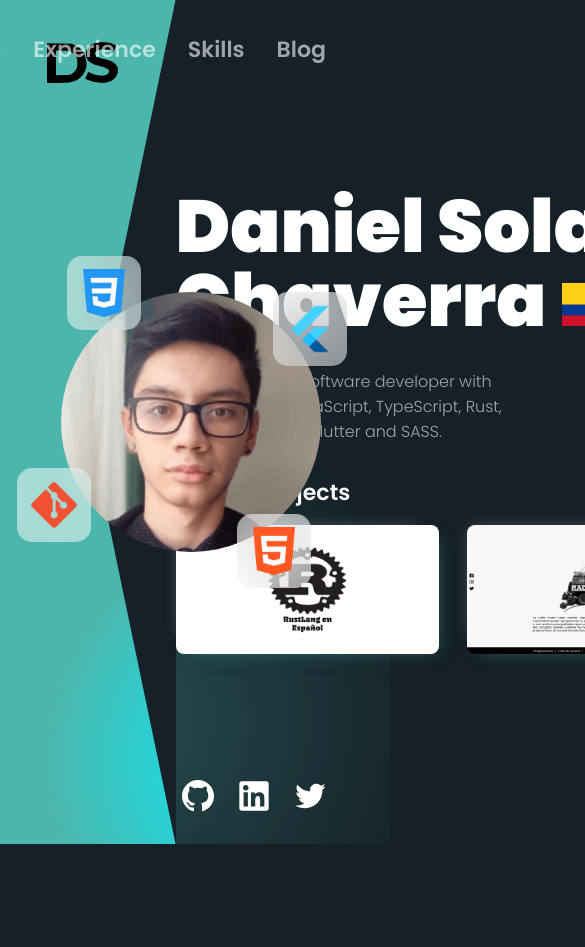
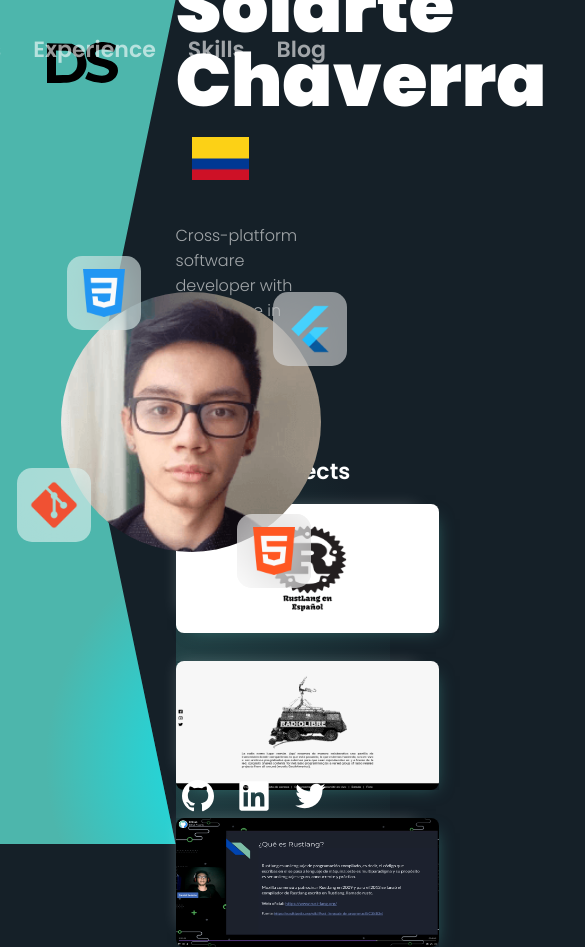
Before and after one commit to DaniGCDev/danielsolarte.co, a Next.js app: page / in a window 390 px wide. Shown: the top 947 px of the page, 585 px wide, since content can reach past the window. Before the commit the page ends 844 px from the top, so only its background shows below. Built offline with nearby package versions, Linux system fonts and the light colour scheme.

Commit message:
fix: Recent projects responsive

```diff
--- a/features/home/components/HomeRight/HomeRight.module.scss
+++ b/features/home/components/HomeRight/HomeRight.module.scss
@@ -62,6 +62,7 @@
       &__title {
         margin: 0;
         margin-top: 2rem;
+        max-width: 100%;
         font: {
           size: 22.08px;
           weight: 600;
@@ -69,10 +70,12 @@
         color: white;
       }
       &__box {
+        align-items: center;
         display: flex;
-        align-items: center;
+        flex-flow: row wrap;
         gap: 1.75rem;
         margin-top: 1rem;
+        max-width: calc(100% - 1.5rem);
       }
     }
   }
```
